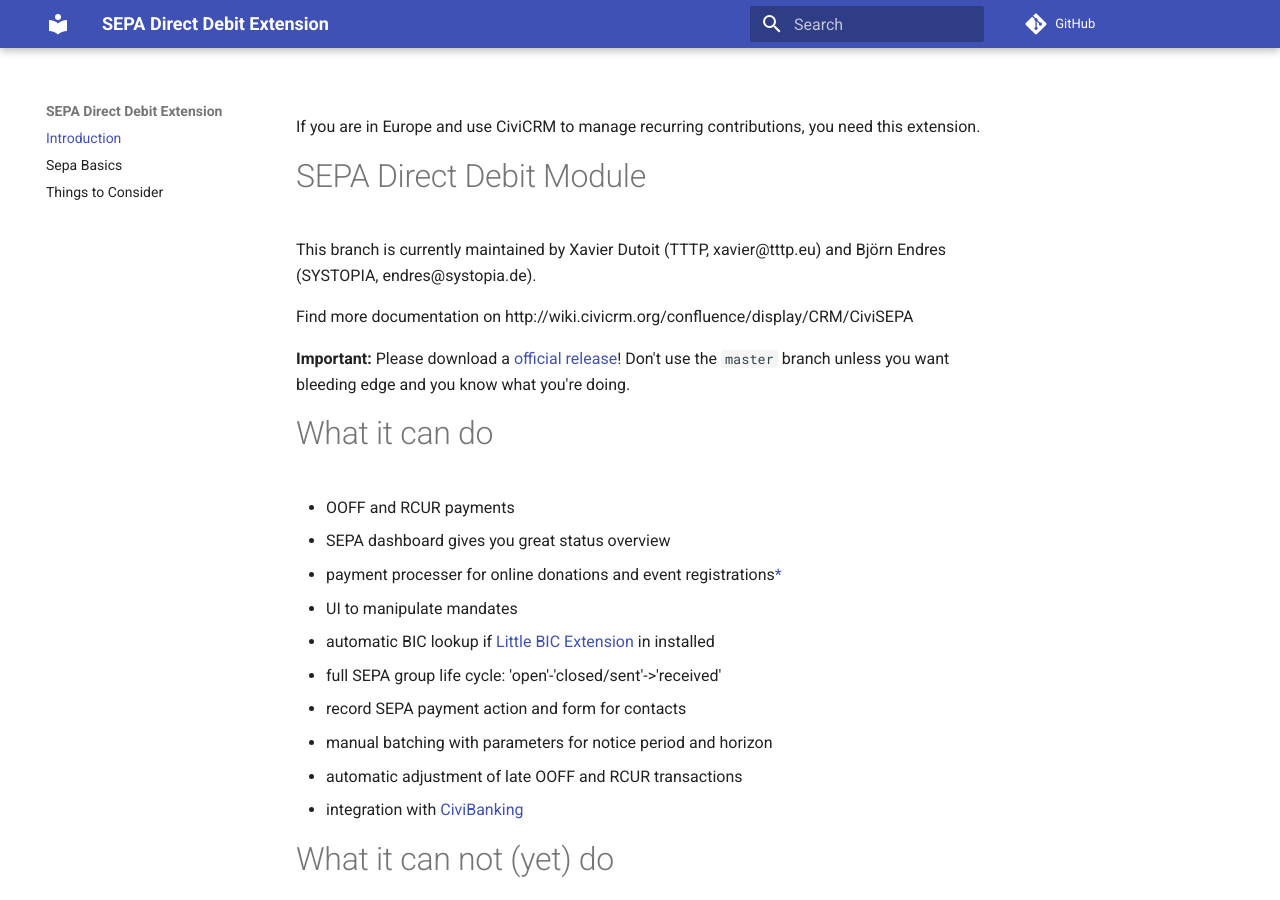
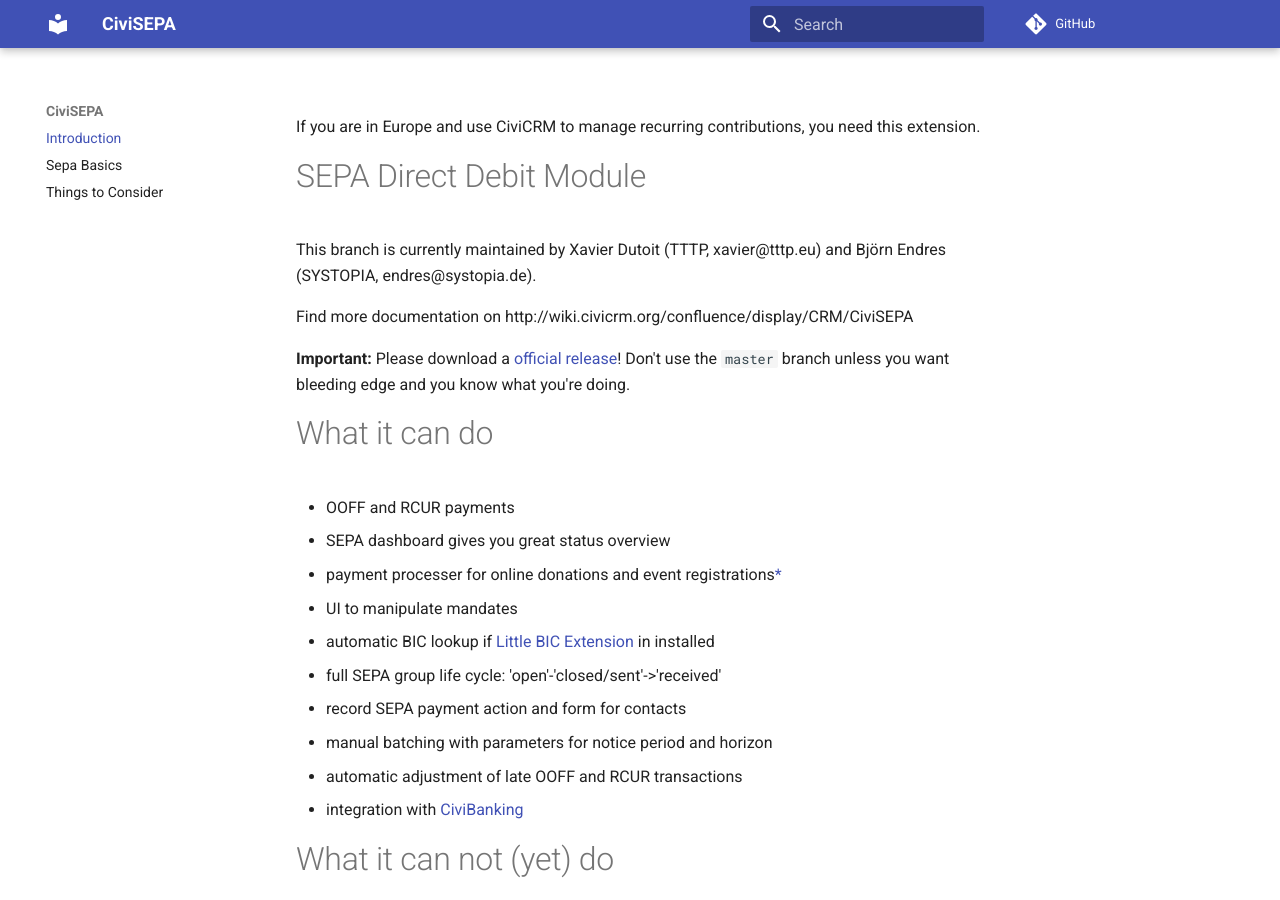
Before and after one commit to Project60/org.project60.sepa, an MkDocs documentation site: the page built from docs/index.md, in a window 1280 px wide and 900 px high. Built offline with MkDocs 1.6.1 and Material for MkDocs 9.7.7, drawn with Linux system fonts in a browser that asks for light colours; comment, search, counter and statistics services are not loaded; old or Windows-style settings are respelled for this version of MkDocs.

```diff
--- a/mkdocs.yml
+++ b/mkdocs.yml
@@ -1,12 +1,11 @@
-site_name: SEPA Direct Debit Extension
+site_name: CiviSEPA
+site_description: SEPA Direct Debit Extension
 repo_url: https://github.com/Project60/org.project60.sepa
 theme: material
-
 pages:
 - Introduction: index.md
 - Sepa Basics: sepa-basics.md
 - Things to Consider: consider.md
-
 markdown_extensions:
   - attr_list
   - admonition
```
